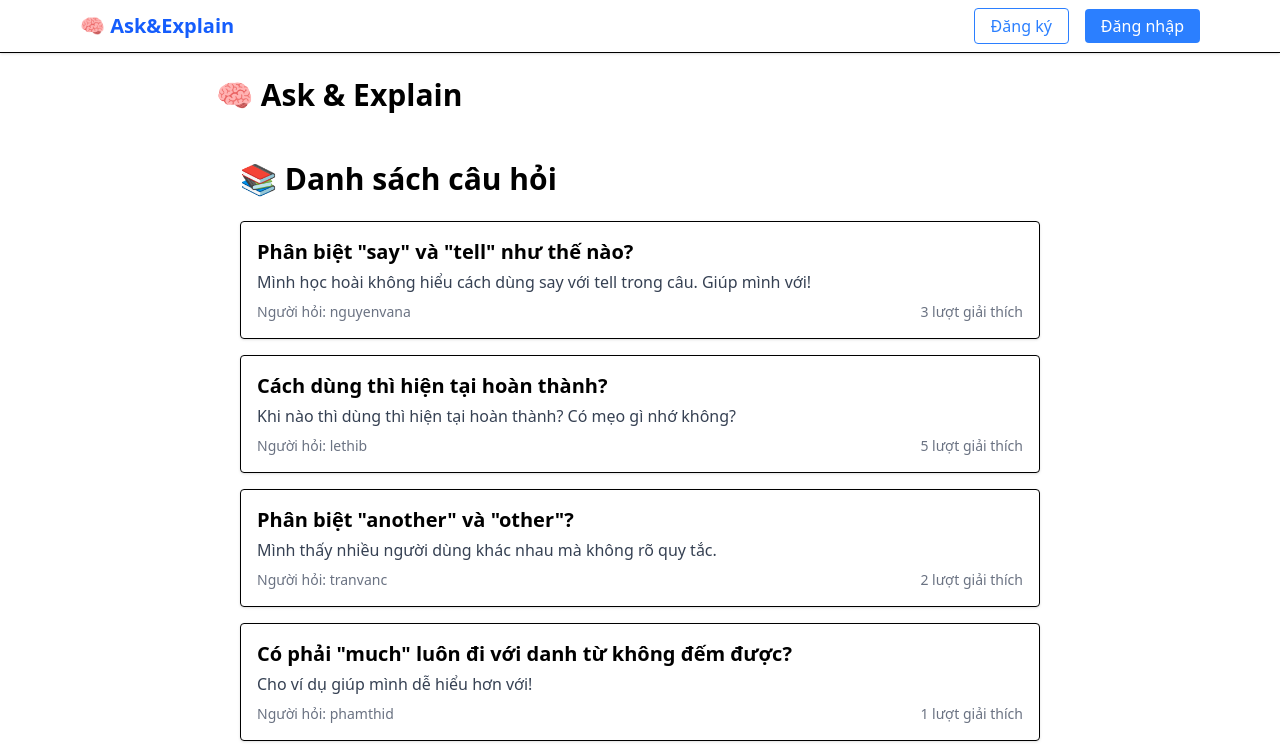
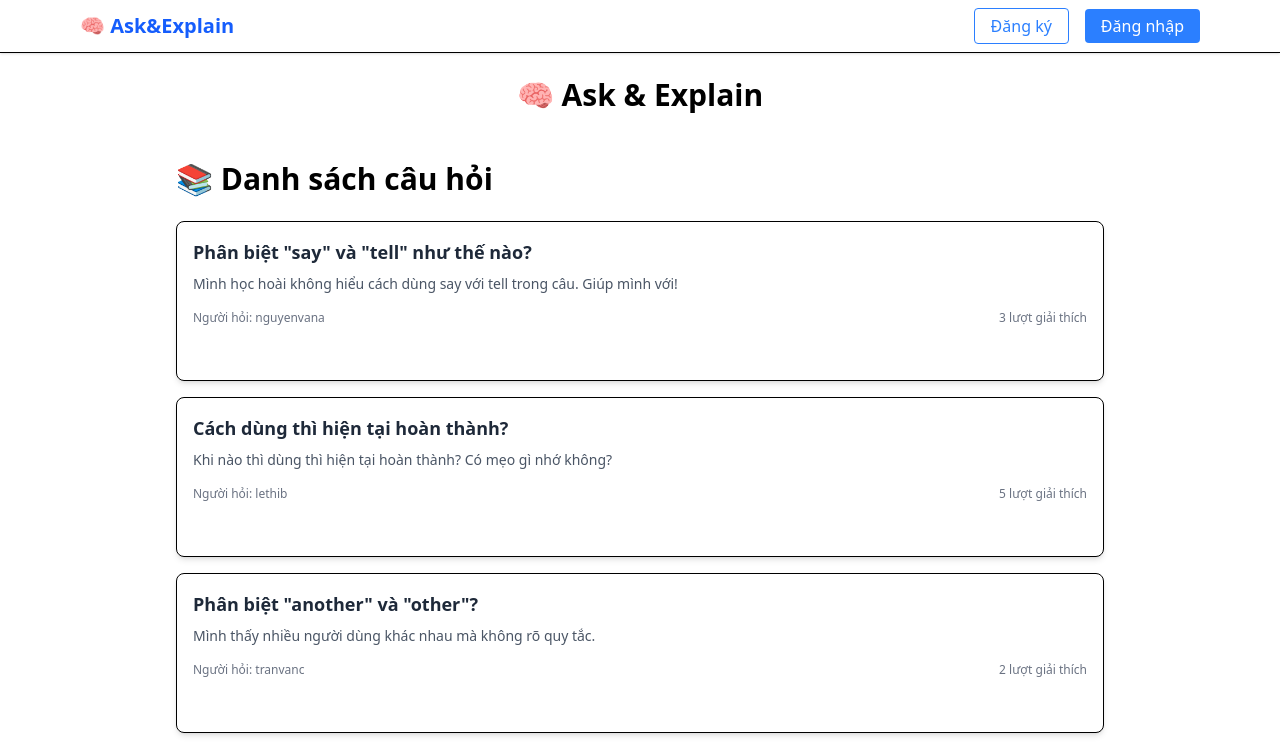
Before and after one commit to NguyenMinhKiet/askandexplain-frontend, a React (Vite) app: page / in a window 1280 px wide. Shown: the top 747 px of the page. Built offline with nearby package versions, Linux system fonts and the light colour scheme.

Commit message:
feat: add vertical and horizontal QuestionList

```diff
--- a/package.json
+++ b/package.json
@@ -4,6 +4,7 @@
     "version": "0.0.0",
     "type": "module",
     "scripts": {
+        "start": "vite",
         "dev": "vite",
         "build": "tsc -b && vite build",
         "lint": "eslint .",
--- a/src/components/AnswerList/index.tsx
+++ b/src/components/AnswerList/index.tsx
@@ -15,7 +15,7 @@ function AnswerList({ answers }: Props) {
 
     return (
         <div className="max-w-4xl mx-auto p-6">
-            <h1 className="text-3xl font-bold mb-6">📚 Danh sách câu trả lời</h1>
+            <h1 className="text-3xl font-bold mb-6">📌 Danh sách câu trả lời</h1>
 
             <div className="space-y-4">
                 {currentItems.map((answer) => (
--- a/src/components/QuestionList/index.tsx
+++ b/src/components/QuestionList/index.tsx
@@ -1,40 +1,83 @@
-import { useCallback, useState } from 'react';
+import { useState, useRef, useEffect, useCallback } from 'react';
 import { Link } from 'react-router-dom';
-import Pagination from '../../components/Pagination';
 import { type Question } from '../../types';
+import Pagination from '../Pagination';
 
 interface Props {
     questions: Question[];
+    direction?: 'horizontal' | 'vertical';
 }
 
-function QuestionList({ questions }: Props) {
+function QuestionList({ questions, direction = 'vertical' }: Props) {
+    const scrollRef = useRef<HTMLDivElement>(null);
+
     const [currentItems, setCurrentItems] = useState<Question[]>([]);
+
     const handlePageChange = useCallback((items: Question[]) => {
         setCurrentItems(items);
     }, []);
 
+    useEffect(() => {
+        setCurrentItems(questions);
+    }, [questions]);
+
+    useEffect(() => {
+        console.log(direction);
+    }, []);
+
+    useEffect(() => {
+        if (direction !== 'horizontal') return;
+        const el = scrollRef.current;
+        if (!el) return;
+
+        const handleWheel = (e: WheelEvent) => {
+            if (e.deltaY === 0) return;
+            e.preventDefault();
+            el.scrollLeft += e.deltaY;
+        };
+
+        el.addEventListener('wheel', handleWheel, { passive: false });
+        return () => {
+            el.removeEventListener('wheel', handleWheel);
+        };
+    }, [direction]);
+
     return (
-        <div className="max-w-4xl mx-auto p-6">
+        <div className="max-w-5xl mx-auto p-6">
             <h1 className="text-3xl font-bold mb-6">📚 Danh sách câu hỏi</h1>
 
-            <div className="space-y-4">
+            <div className="w-full flex justify-center">
+                <div
+                    ref={scrollRef}
+                    className={
+                        direction === 'horizontal'
+                            ? 'overflow-x-auto whitespace-nowrap p-4 [scrollbar-width:none] [-ms-overflow-style:none] w-[89%]'
+                            : 'flex flex-col gap-4 w-full'
+                    }
+                >
                     {currentItems.map((q) => (
                         <Link
                             to={`/questions/${q.id}`}
                             key={q.id}
-                        className="block border rounded p-4 shadow-sm hover:shadow-md transition"
+                            className={
+                                direction === 'horizontal'
+                                    ? 'inline-block w-64 min-w-[16rem] h-40 bg-white border rounded-lg p-4 shadow-md mr-4 hover:shadow-lg transition'
+                                    : 'w-full h-40 bg-white border rounded-lg p-4 shadow-md hover:shadow-lg transition'
+                            }
                         >
-                        <h2 className="text-xl font-semibold">{q.title}</h2>
-                        <p className="text-gray-700 mt-1 line-clamp-2">{q.description}</p>
-                        <div className="text-sm text-gray-500 mt-2 flex justify-between">
+                            <h2 className="text-lg font-semibold text-gray-800 line-clamp-2">{q.title}</h2>
+                            <p className="text-gray-600 mt-2 text-sm line-clamp-2">{q.description}</p>
+                            <div className="text-xs text-gray-500 mt-4 flex justify-between">
                                 <span>Người hỏi: {q.author}</span>
                                 <span>{q.answerCount} lượt giải thích</span>
                             </div>
                         </Link>
                     ))}
                 </div>
-
+            </div>
+            {direction === 'vertical' ? (
                 <Pagination<Question> data={questions} perPage={5} onPageChange={handlePageChange} />
+            ) : null}
         </div>
     );
 }
--- a/src/pages/Home/index.tsx
+++ b/src/pages/Home/index.tsx
@@ -21,8 +21,8 @@ function Home(): JSX.Element {
     };
 
     return (
-        <div className="max-w-4xl mx-auto p-6">
-            <h1 className="text-3xl font-bold mb-6">🧠 Ask & Explain</h1>
+        <div className="max-w-5xl mx-auto p-6">
+            <h1 className="text-3xl font-bold mb-6 text-center">🧠 Ask & Explain</h1>
 
             <div className="mb-4 text-right">
                 {isLogin && (
--- a/src/pages/QuestionDetail/index.tsx
+++ b/src/pages/QuestionDetail/index.tsx
@@ -46,8 +46,8 @@ function QuestionDetail(): JSX.Element {
     if (!question) return <div className="p-6">❌ Câu hỏi không tồn tại.</div>;
 
     return (
-        <div className="max-w-4xl mx-auto p-6">
-            <h1 className="text-3xl font-bold mb-6">🧠 Ask & Explain</h1>
+        <div className="max-w-5xl mx-auto p-6">
+            <h1 className="text-3xl font-bold mb-6 text-center">🧠 Ask & Explain</h1>
 
             <div className="max-w-3xl mx-auto p-6">
                 <h2 className="text-2xl font-bold mb-4">{question.title}</h2>
@@ -55,10 +55,8 @@ function QuestionDetail(): JSX.Element {
                 <div className="text-sm text-gray-500">Người hỏi: {question.author}</div>
                 <div className="text-sm text-gray-500 mb-6">{question.answerCount} lượt giải thích</div>
 
-                {/* Khu vực câu trả lời sau này */}
                 <div className="mt-8 border-t pt-4">
                     <div className="flex justify-between">
-                        <h2 className="text-lg font-semibold mb-4">📌 Các câu trả lời</h2>
                         {isLogin && (
                             <div className="text-sm">
                                 {
@@ -84,10 +82,9 @@ function QuestionDetail(): JSX.Element {
                         <p className="text-gray-500 italic">Chưa có câu trả lời nào.</p>
                     )}
                 </div>
-
-                <div className="mt-8 border-t pt-4">
-                    <QuestionList questions={questions} />
-                </div>
+            </div>
+            <div className="mt-8 border-t pt-4">
+                <QuestionList questions={questions.filter((item) => item.id !== Number(id))} direction="horizontal" />
             </div>
         </div>
     );
```
Lines whose indentation alone changed are shown as unchanged.
